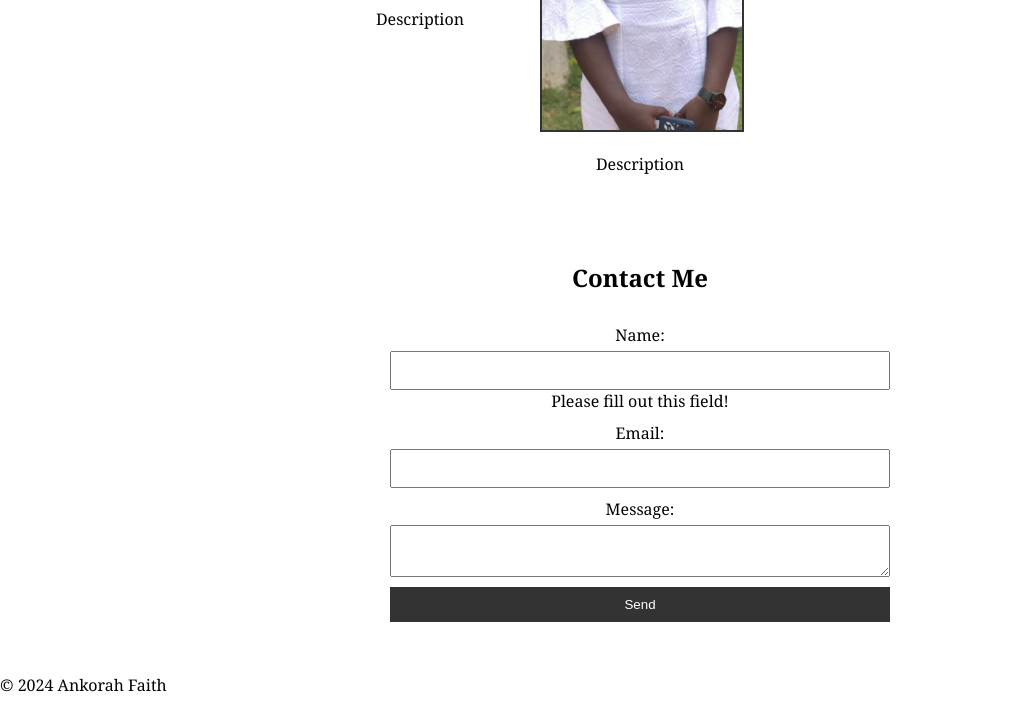
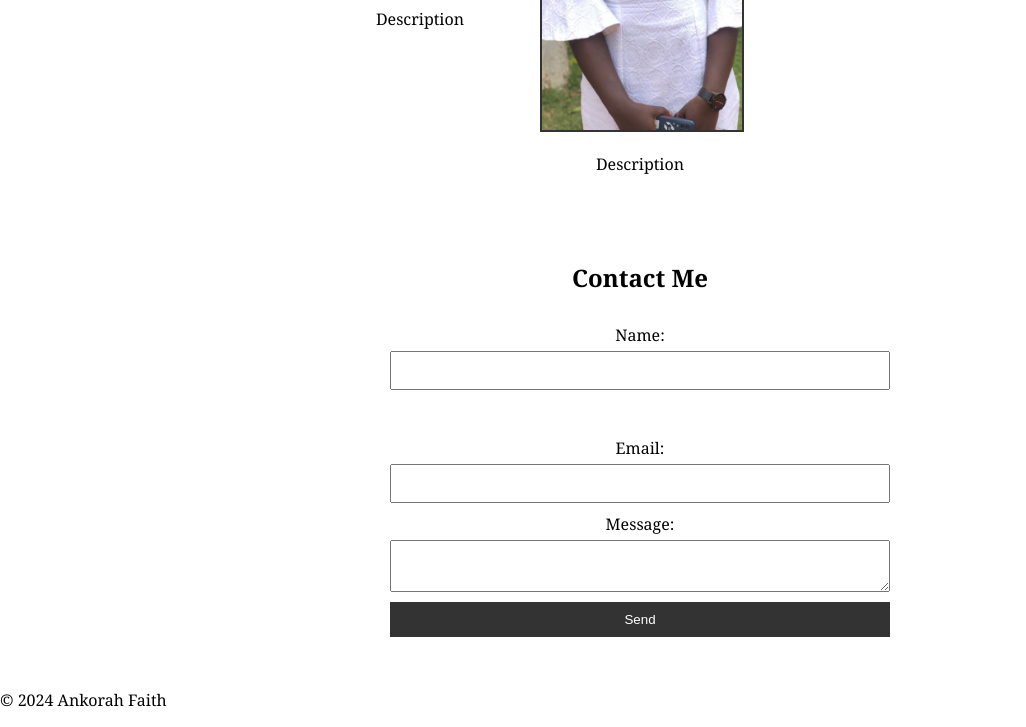
Before and after one commit to korah-faith/myPortfolio, a plain HTML site: page index.html in a window 1280 px wide. Shown: the part 887-1614 px from the top of the page, without its empty margins (0-1026 px from the left). Drawn offline with Linux system fonts and the light colour scheme.

Commit message:
Update style.css

```diff
--- a/style.css
+++ b/style.css
@@ -60,6 +60,20 @@ form {
 form label {
     margin-top: 10px;
 }
+#pl{
+    margin-left: 0px;
+    color: red;
+    margin-top: 9px;
+    border: 1px solid red;
+    width: 200px;
+    padding: 2px;
+    transform: scale(0);
+
+}
+
+.pl{
+    transform: scale(1.2);
+}
 
 form input, form textarea {
     padding: 10px;
```
